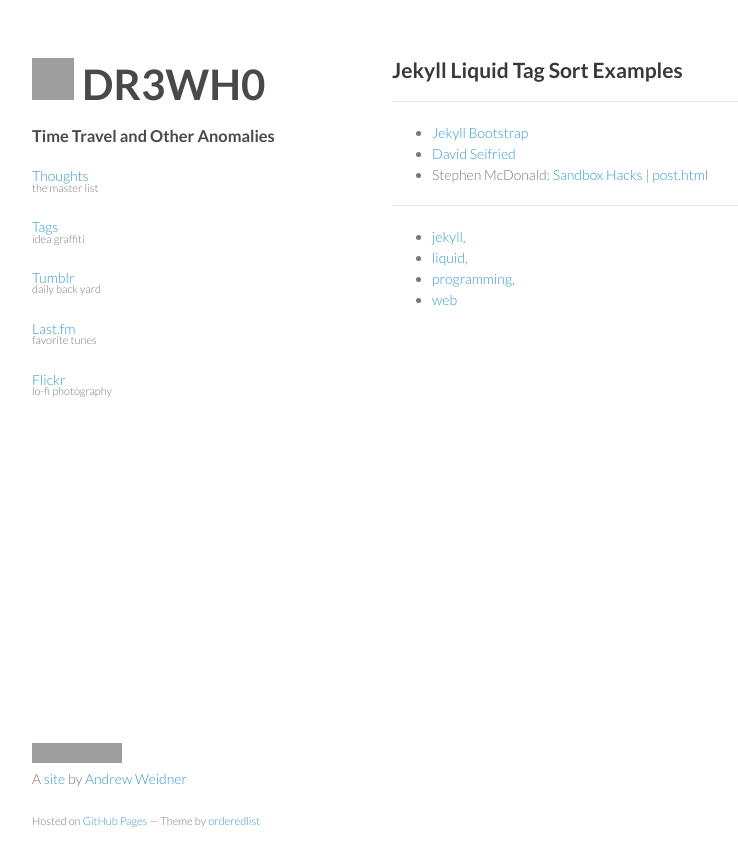
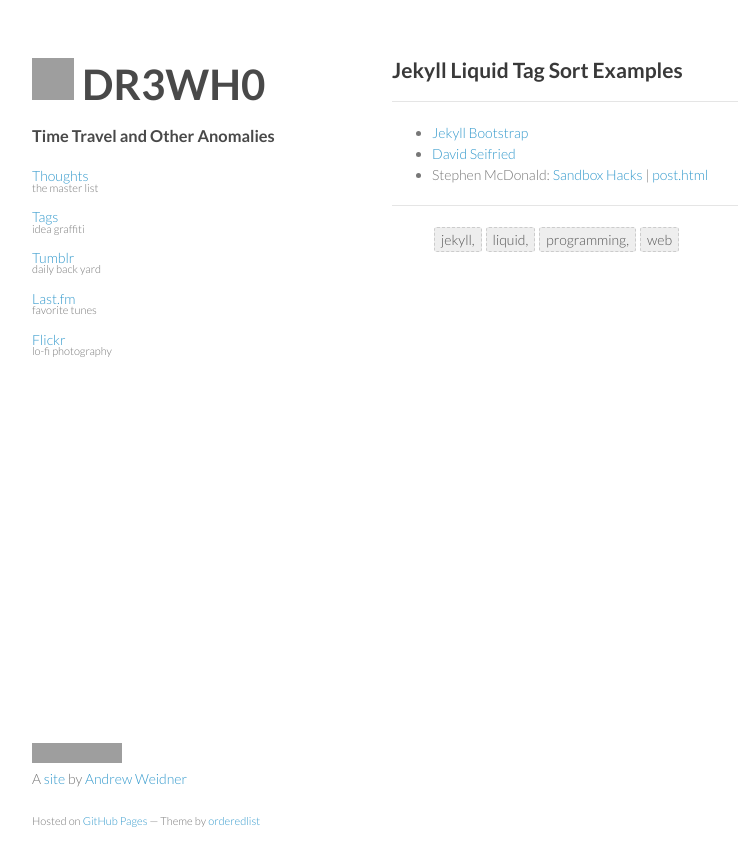
Before and after one commit to DR3WH0/DR3WH0.github.io, a Jekyll site: the page built from _posts/2013-07-25-Jekyll-Liquid-Tag-Examples.md, in a window 1280 px wide. Shown: the top 866 px of the page, without its empty margins (178-916 px from the left). Built offline with Jekyll 4.4.1, drawn with Linux system fonts in a browser that asks for light colours; comment, search, counter and statistics services are not loaded; grey boxes are pictures that could not be loaded.

Commit message:
Update styles.css

```diff
--- a/stylesheets/styles.css
+++ b/stylesheets/styles.css
@@ -7,12 +7,21 @@ body {
   font-weight:300;
 }
 
-h1, h2, h3, h4, h5, h6 {
+h4 {
+  color:#222;
+  margin:0 0 10px;
+}
+
+h1, h2, h3, h5, h6 {
   color:#222;
   margin:0 0 20px;
 }
 
-p, ul, ol, table, pre, dl {
+p {
+  margin:0 0 20px;
+}
+
+ul, ol, table, pre, dl {
   margin:0 0 20px;
 }
 
@@ -112,6 +121,10 @@ header {
 header h1 a {
   color: #494949;
   font-weight: bold;
+}
+
+header p.view {
+  margin:0 0 10px;
 }
 
 header ul {
@@ -220,6 +233,72 @@ footer {
   bottom:50px;
 }
 
+/* Custom container */
+.container-narrow {
+  margin: 0 auto;
+  max-width: 700px; }
+
+.container-narrow > hr {
+  margin: 30px 0; }
+
+.navbar .nav {
+  float: right; }
+
+/* posts index */
+.post > h3.title {
+  position: relative;
+  padding-top: 10px; }
+
+.post > h3.title span.date {
+  position: absolute;
+  right: 0;
+  font-size: 0.9em; }
+
+.post > .more {
+  margin: 10px 0;
+  text-align: left; }
+
+/* post-full*/
+.post-full .date {
+  margin-bottom: 20px;
+  font-weight: bold; }
+
+/* tag_box */
+.tag_box {
+  list-style: none;
+  margin: 0 0 20px;
+  overflow: hidden; }
+
+.tag_box li {
+  line-height: 28px; }
+
+.tag_box li i {
+  opacity: 0.9; }
+
+.tag_box.inline li {
+  float: left; }
+
+.tag_box a {
+  padding: 3px 6px;
+  margin: 2px;
+  background: #eee;
+  color: #555;
+  border-radius: 3px;
+  text-decoration: none;
+  border: 1px dashed #cccccc; }
+
+.tag_box a span {
+  vertical-align: super;
+  font-size: 0.8em; }
+
+.tag_box a:hover {
+  background-color: #e5e5e5; }
+
+.tag_box a.active {
+  background: #57A957;
+  border: 1px solid #4c964d;
+  color: #FFF; }
+
 @media print, screen and (max-width: 960px) {
 
   div.wrapper {
```
